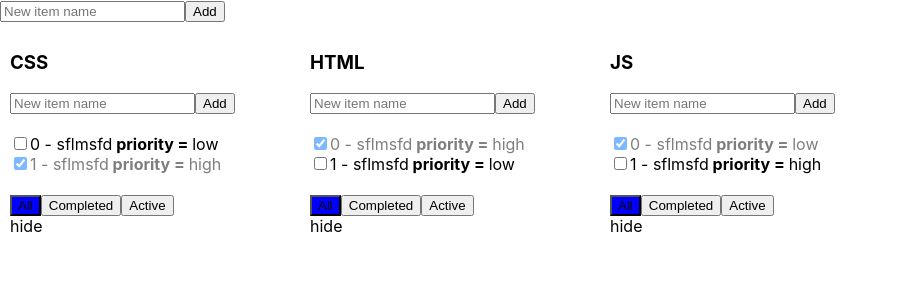
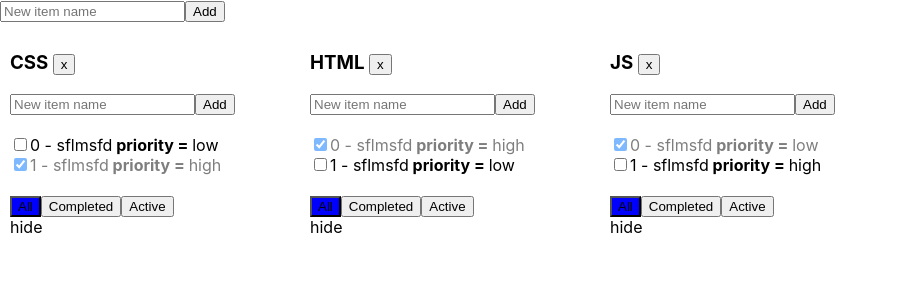
Before and after one commit to makhnev-a/react-todo-list, a React (Create React App) app: page / in a window 1280 px wide. Shown: the top 300 px of the page, without its empty margins (0-898 px from the left). Built offline with nearby package versions, Linux system fonts and the light colour scheme.

Commit message:
add remove TodoList handler

```diff
--- a/src/TodoList.js
+++ b/src/TodoList.js
@@ -67,12 +67,18 @@ class TodoList extends React.Component {
     };
 
     addItem = (newText) => {
-        let newTask = {title: newText, isDone: false, priority: 'low', id: this.nextTaskId};
-        // let newTasks = [...this.state.tasks, newTask];
+        let newTask = {
+            title: newText,
+            isDone: false,
+            priority: 'low',
+            id: this.nextTaskId
+        };
 
         this.props.addTask(this.props.id, newTask);
-        // this.nextTaskId++;
-        // this.setState({tasks: newTasks}, this.saveState);
+    };
+
+    removeTask = () => {
+        this.props.removeTask(this.props.id);
     };
 
     changeFilter = (newFilterValue) => {
@@ -98,7 +104,10 @@ class TodoList extends React.Component {
             <div className="App">
                 <div className="todoList">
                     <div className={'todoList-header'}>
-                        <TodoListTitle title={this.props.title}/>
+                        <TodoListTitle
+                            title={this.props.title}
+                            removeTask={this.removeTask}
+                        />
                         <AddNewItemForm addItem={this.addItem}/>
                     </div>
                     <TodoListTasks
@@ -134,6 +143,14 @@ const mapDispatchToProps = (dispatch) => {
 
             dispatch(action);
         },
+        removeTask: (todoListId) => {
+            let action = {
+                type: 'REMOVE_TASK_BY_ID',
+                todoListId
+            };
+
+            dispatch(action);
+        }
     }
 }
 
--- a/src/TodoListTitle.js
+++ b/src/TodoListTitle.js
@@ -1,9 +1,15 @@
 import React from 'react';
 
 class TodoListTitle extends React.Component {
+    onRemoveList = () => {
+        this.props.removeTask();
+    };
+
     render = (props) => {
         return (
-            <h3 className="todoList-header__title">{this.props.title}</h3>
+            <>
+                <h3 className="todoList-header__title">{this.props.title} <button onClick={this.onRemoveList}>x</button></h3>
+            </>
         );
     }
 }
--- a/src/store.js
+++ b/src/store.js
@@ -59,6 +59,11 @@ const reducer = (state = initialState, action) => {
                     }
                 })
             };
+        case 'REMOVE_TASK_BY_ID':
+            return {
+                ...state,
+                todoLists: state.todoLists.filter(el => el.id !== action.todoListId)
+            };
         default:
             return state;
 
```
